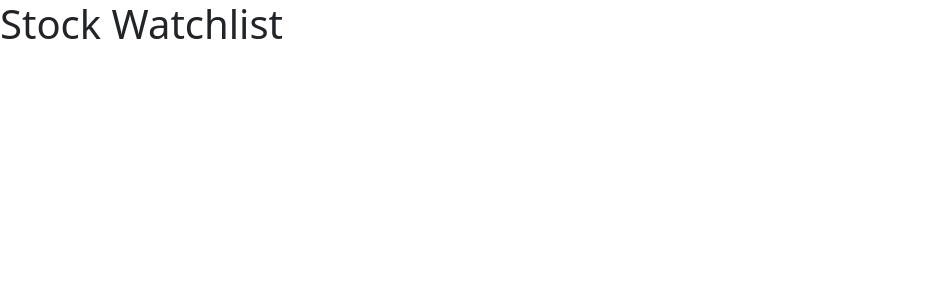
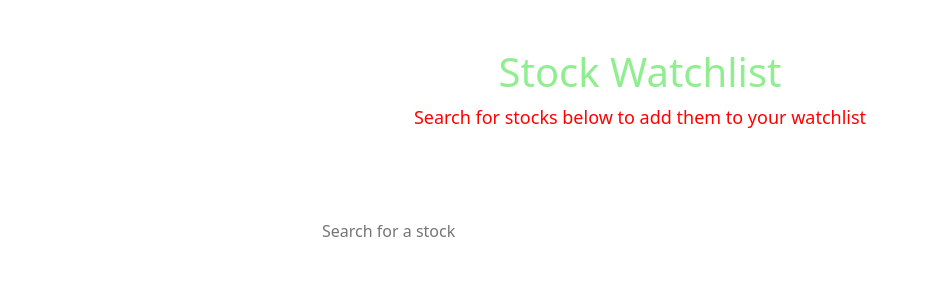
Before and after one commit to sohambasu963/Finance-Portfolio-Builder, a Next.js app in the folder frontend/: page / in a window 1280 px wide. Shown: the top 300 px of the page, without its empty margins (0-927 px from the left). Built offline with nearby package versions, Linux system fonts and the light colour scheme.

Commit message:
added small frontend change

```diff
--- a/frontend/src/pages/index.js
+++ b/frontend/src/pages/index.js
@@ -1,19 +1,40 @@
 import Link from 'next/link'
 import Head from 'next/head'
+import { useState, useEffect } from 'react'
 // import 'bootstrap/dist/css/bootsrap.min.css'
 // import styles from '@/styles/Home.module.css'
 
 export default function Home() {
+
+  const [search, setSearch] = useState('')
+
+  function handleSearch(e) {
+    e.preventDefault();
+    setSearch(e.target.value);
+  }
+
+  useEffect(() => {
+    console.log(search)
+  }, [search])
+
   return (
     <>
       <Head>
         <title>Investor Aid</title>
         <link href="https://cdn.jsdelivr.net/npm/bootstrap@5.2.3/dist/css/bootstrap.min.css" rel="stylesheet"></link>
       </Head>
-      <h1>Stock Watchlist</h1>
-      {/* <div className={styles.container}>
-        <h1 className={styles.title}>Stock Watchlist</h1>
-      </div> */}
+      <div className="header">
+        <h1>Stock Watchlist</h1>
+        <p>Search for stocks below to add them to your watchlist</p>
+      </div>
+      <div className="container">
+        <input
+          type="text"
+          placeholder="Search for a stock"
+          value={search}
+          onChange={handleSearch}
+        ></input>
+      </div>
     </>
   )
 }
--- a/frontend/src/styles/globals.css
+++ b/frontend/src/styles/globals.css
@@ -1,9 +1,32 @@
-@media (prefers-color-scheme: dark) {
-  html {
-    color-scheme: dark;
-  }
+body {
+  background-color: black;
 }
 
-.h1{
-  color: blue;
+h1{
+  color: lightgreen;
+  font-size: xxx-large;
 }
+
+p {
+  color: red;
+  font-size: large;
+}
+
+input {
+  width: 40rem;
+  height: 2.5rem;
+  border-radius: 0.5rem;
+  box-shadow: none;
+  border: none;
+}
+
+
+.header {
+  text-align: center;
+  padding: 3rem;
+}
+
+.container {
+  text-align: center;
+  padding: 1rem;
+}
```
